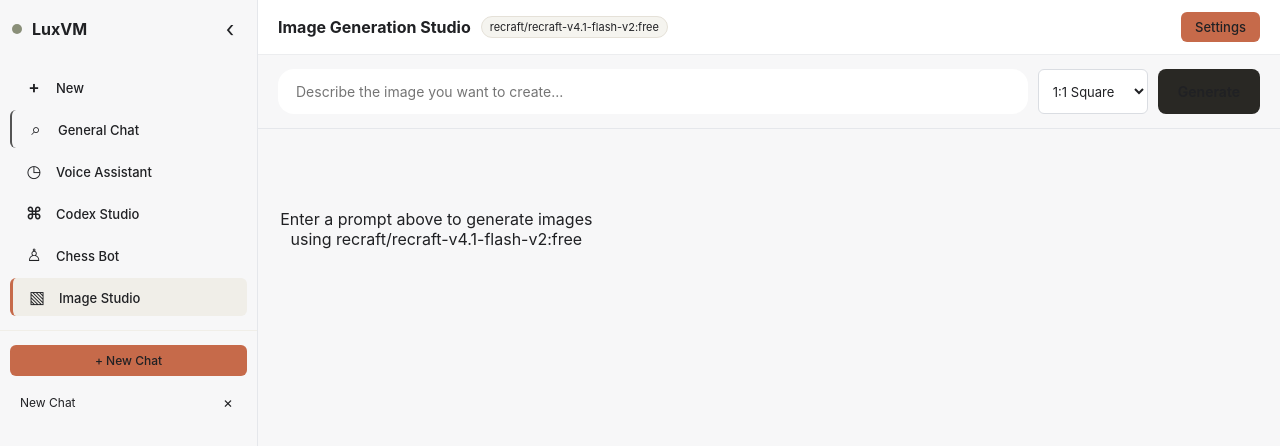
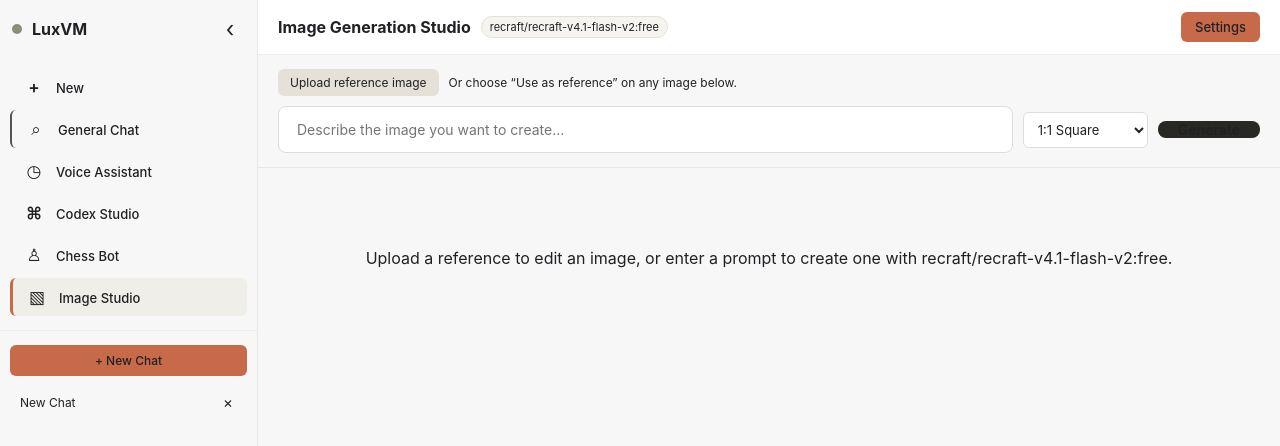
Before and after one commit to RiceCrackerLOL/luxvm-desktop-gpt, a React (Vite) app: page / in a window 1280 px wide. Both pictures are taken after a click on the button "Image Studio". Shown: the top 446 px of the page. Built offline with nearby package versions, Linux system fonts and the light colour scheme.

Commit message:
Add reference image editing to Image Studio

```diff
--- a/src/App.tsx
+++ b/src/App.tsx
@@ -44,6 +44,7 @@ interface GeneratedImage {
   prompt: string
   url: string
   timestamp: string
+  mode?: 'generate' | 'edit'
 }
 
 const SESSIONS_KEY = 'luxvm_or_sessions_v2'
@@ -1250,6 +1251,35 @@ export default function App() {
   const [generatedImages, setGeneratedImages] = useState<GeneratedImage[]>([])
   const [isImageLoading, setIsImageLoading] = useState(false)
   const [imageError, setImageError] = useState('')
+  const [referenceImage, setReferenceImage] = useState<{ url: string; name: string } | null>(null)
+  const [keepOriginalElements, setKeepOriginalElements] = useState(true)
+
+  const handleReferenceUpload = (event: React.ChangeEvent<HTMLInputElement>) => {
+    const file = event.target.files?.[0]
+    if (!file) return
+    if (!file.type.startsWith('image/')) {
+      setImageError('Choose a valid image file.')
+      event.target.value = ''
+      return
+    }
+    if (file.size > 12 * 1024 * 1024) {
+      setImageError('Reference images must be 12 MB or smaller.')
+      event.target.value = ''
+      return
+    }
+    const reader = new FileReader()
+    reader.onload = () => {
+      if (typeof reader.result === 'string') {
+        setReferenceImage({ url: reader.result, name: file.name })
+        setImageError('')
+      } else {
+        setImageError('LuxVM could not read that image. Try another file.')
+      }
+    }
+    reader.onerror = () => setImageError('LuxVM could not read that image. Try another file.')
+    reader.readAsDataURL(file)
+    event.target.value = ''
+  }
 
   const generateImage = async (e?: React.FormEvent) => {
     if (e) e.preventDefault()
@@ -1259,16 +1289,27 @@ export default function App() {
     setImageError('')
 
     try {
-      if (!apiKey.trim()) throw new Error('Please enter your OpenRouter API key in  Settings.')
+      if (!apiKey.trim()) throw new Error('Please enter your OpenRouter API key in Settings.')
+
+      const prompt = referenceImage && keepOriginalElements
+        ? `${imagePrompt.trim()} Preserve the original subject, identity, and important visual elements from the reference image unless the requested changes explicitly require changing them.`
+        : imagePrompt.trim()
+      const requestBody: Record<string, any> = {
+        model: models.image,
+        prompt,
+        aspect_ratio: aspectRatio,
+      }
+      if (referenceImage) {
+        requestBody.input_references = [{
+          type: 'image_url',
+          image_url: { url: referenceImage.url },
+        }]
+      }
 
       const res = await fetch(OPENROUTER_IMAGE_URL, {
         method: 'POST',
         headers: openRouterHeaders(),
-        body: JSON.stringify({
-          model: models.image,
-          prompt: imagePrompt.trim(),
-          aspect_ratio: aspectRatio,
-        }),
+        body: JSON.stringify(requestBody),
       })
 
       const rawText = await res.text()
@@ -1293,6 +1334,7 @@ export default function App() {
           prompt: imagePrompt.trim(),
           url: imgUrl,
           timestamp: new Date().toLocaleTimeString([], { hour: '2-digit', minute: '2-digit' }),
+          mode: referenceImage ? 'edit' : 'generate',
         },
         ...prev,
       ])
@@ -1861,43 +1903,70 @@ export default function App() {
 
         {activeTab === 'image' && (
           <div style={styles.imageContainer}>
-            <form data-luxvm-surface onSubmit={generateImage} style={styles.imageControls}>
+            <form data-luxvm-surface onSubmit={generateImage} style={{ ...styles.imageControls, flexDirection: 'column', alignItems: 'stretch' }}>
+              <div style={{ display: 'flex', gap: '10px', alignItems: 'center', flexWrap: 'wrap' }}>
+                <label style={{ ...styles.secondaryBtn, display: 'inline-flex', alignItems: 'center', cursor: 'pointer' }}>
+                  Upload reference image
+                  <input type="file" accept="image/*" onChange={handleReferenceUpload} disabled={isImageLoading} style={{ display: 'none' }} />
+                </label>
+                <span style={{ fontSize: '12px', color: '#777168' }}>Or choose “Use as reference” on any image below.</span>
+                {referenceImage && (
+                  <button type="button" onClick={() => setReferenceImage(null)} style={styles.secondaryBtn} disabled={isImageLoading}>
+                    Remove reference
+                  </button>
+                )}
+              </div>
+              {referenceImage && (
+                <div style={{ display: 'flex', alignItems: 'center', gap: '12px', padding: '10px', border: '1px solid #D8D2C7', borderRadius: '8px', maxWidth: '520px' }}>
+                  <img src={referenceImage.url} alt="Selected reference" style={{ width: '76px', height: '76px', objectFit: 'cover', borderRadius: '6px' }} />
+                  <div style={{ minWidth: 0 }}>
+                    <div style={{ fontSize: '12px', fontWeight: 600 }}>Editing reference</div>
+                    <div style={{ fontSize: '11px', color: '#777168', overflowWrap: 'anywhere' }}>{referenceImage.name}</div>
+                  </div>
+                </div>
+              )}
+              <div style={{ display: 'flex', gap: '10px', alignItems: 'center', flexWrap: 'wrap' }}>
                 <input
-                style={{ ...styles.chatInput, flex: 1 }}
+                  style={{ ...styles.chatInput, flex: 1, minWidth: '220px', border: '1px solid #D8D2C7', borderRadius: '8px' }}
                   value={imagePrompt}
                   onChange={(e) => setImagePrompt(e.target.value)}
-                placeholder="Describe the image you want to create..."
+                  placeholder={referenceImage ? 'Describe what you want changed in this image...' : 'Describe the image you want to create...'}
                   disabled={isImageLoading}
                 />
                 <select
-                style={{ ...styles.input, width: '110px' }}
+                  aria-label="Image aspect ratio"
+                  style={{ ...styles.input, width: '125px' }}
                   value={aspectRatio}
                   onChange={(e) => setAspectRatio(e.target.value)}
+                  disabled={isImageLoading}
                 >
                   <option value="1:1">1:1 Square</option>
                   <option value="16:9">16:9 Wide</option>
                   <option value="9:16">9:16 Tall</option>
                   <option value="4:3">4:3 Photo</option>
                 </select>
-              <button
-                type="submit"
-                style={styles.sendBtn}
-                disabled={isImageLoading || !imagePrompt.trim()}
-              >
-                {isImageLoading ? 'Generating...' : ' Generate'}
+                <button type="submit" style={styles.sendBtn} disabled={isImageLoading || !imagePrompt.trim()}>
+                  {isImageLoading ? (referenceImage ? 'Editing...' : 'Generating...') : (referenceImage ? 'Edit image' : 'Generate')}
                 </button>
+              </div>
+              {referenceImage && (
+                <label style={{ display: 'inline-flex', alignItems: 'center', gap: '8px', fontSize: '12px', color: '#57534D', cursor: 'pointer' }}>
+                  <input type="checkbox" checked={keepOriginalElements} onChange={(e) => setKeepOriginalElements(e.target.checked)} disabled={isImageLoading} />
+                  Keep original elements unless my prompt asks to change them
+                </label>
+              )}
             </form>
 
             {imageError && (
-              <div style={{ padding: '12px 20px', backgroundColor: '#7f1d1d', fontSize: '13px' }}>
+              <div role="alert" style={{ padding: '12px 20px', backgroundColor: '#7f1d1d', color: '#FFFFFF', fontSize: '13px' }}>
                 {imageError}
               </div>
             )}
 
             <div data-luxvm-surface style={styles.imageGallery}>
               {generatedImages.length === 0 && !isImageLoading && (
-                <div style={{ color: '#777168', textAlign: 'center', marginTop: '60px' }}>
-                  Enter a prompt above to generate images using {models.image}
+                <div style={{ color: '#777168', textAlign: 'center', marginTop: '60px', gridColumn: '1 / -1' }}>
+                  Upload a reference to edit an image, or enter a prompt to create one with {models.image}.
                 </div>
               )}
               {generatedImages.map((img) => (
@@ -1905,13 +1974,12 @@ export default function App() {
                   <img src={img.url} alt={img.prompt} style={styles.generatedImg} />
                   <div style={styles.imageCardFooter}>
                     <span style={{ fontSize: '12px', color: '#57534D', flex: 1 }}>{img.prompt}</span>
-                    <a
-                      href={img.url}
-                      download={`luxvm-image-${img.id}.png`}
-                      style={{ ...styles.secondaryBtn, textDecoration: 'none' }}
-                    >
+                    <a href={img.url} download={`luxvm-image-${img.id}.png`} style={{ ...styles.secondaryBtn, textDecoration: 'none' }}>
                       Download
                     </a>
+                    <button type="button" onClick={() => setReferenceImage({ url: img.url, name: `LuxVM image ${img.id}` })} style={styles.secondaryBtn} disabled={isImageLoading}>
+                      Use as reference
+                    </button>
                   </div>
                 </div>
               ))}
```
Lines whose indentation alone changed are shown as unchanged.
